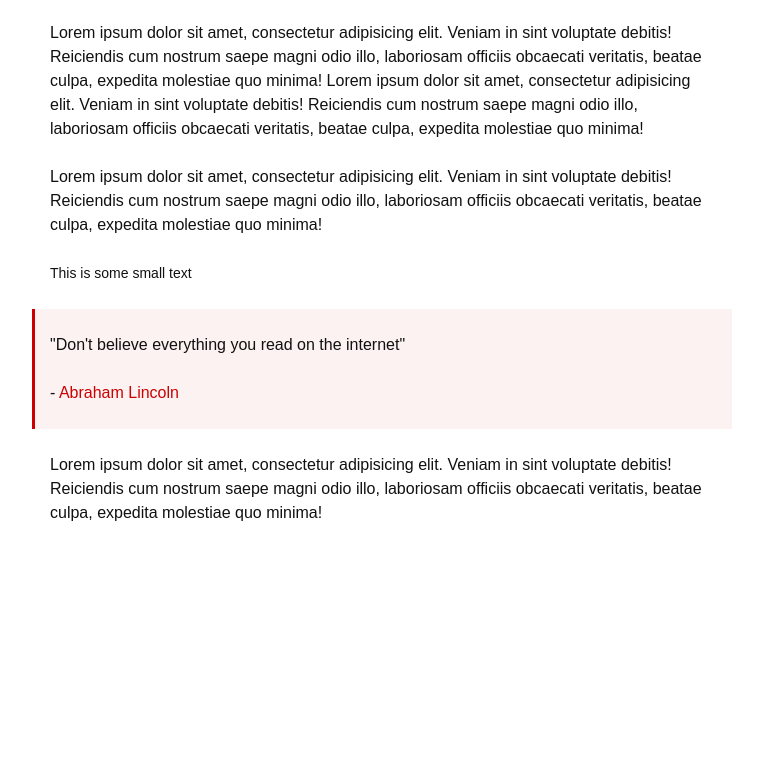
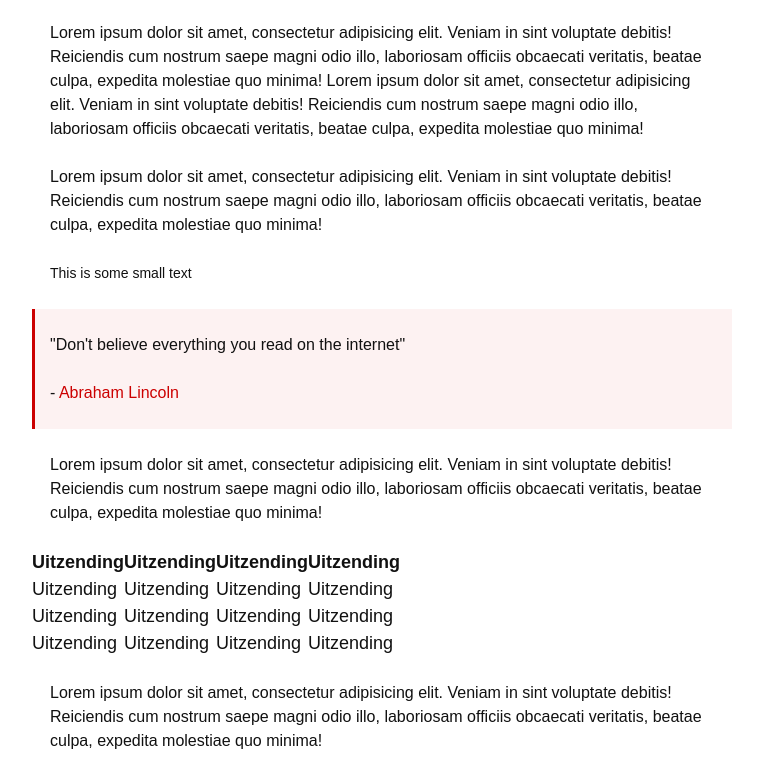
Before and after one commit to stephan281094/frontend-boilerplate, a website built with webpack: page index.html in a window 1280 px wide. Shown: the part 1993-2770 px from the top of the page, without its empty margins (258-1021 px from the left). Before the commit the page ends 2542 px from the top, so only its background shows below. Built offline with nearby package versions, Linux system fonts and the light colour scheme.

Commit message:
Add table to html

```diff
--- a/index.html
+++ b/index.html
@@ -102,6 +102,42 @@
       laboriosam officiis obcaecati veritatis, beatae culpa, expedita
       molestiae quo minima!
     </p>
+    <table>
+      <thead>
+        <tr>
+          <th>Uitzending</th>
+          <th>Uitzending</th>
+          <th>Uitzending</th>
+          <th>Uitzending</th>
+        </tr>
+      </thead>
+      <tbody>
+        <tr>
+          <td>Uitzending</td>
+          <td>Uitzending</td>
+          <td>Uitzending</td>
+          <td>Uitzending</td>
+        </tr>
+        <tr>
+          <td>Uitzending</td>
+          <td>Uitzending</td>
+          <td>Uitzending</td>
+          <td>Uitzending</td>
+        </tr>
+        <tr>
+          <td>Uitzending</td>
+          <td>Uitzending</td>
+          <td>Uitzending</td>
+          <td>Uitzending</td>
+        </tr>
+      </tbody>
+    </table>
+    <p>
+      Lorem ipsum dolor sit amet, consectetur adipisicing elit. Veniam in
+      sint voluptate debitis! Reiciendis cum nostrum saepe magni odio illo,
+      laboriosam officiis obcaecati veritatis, beatae culpa, expedita
+      molestiae quo minima!
+    </p>
   </div>
 
   <script src="dist/bundle.js"></script>
```
